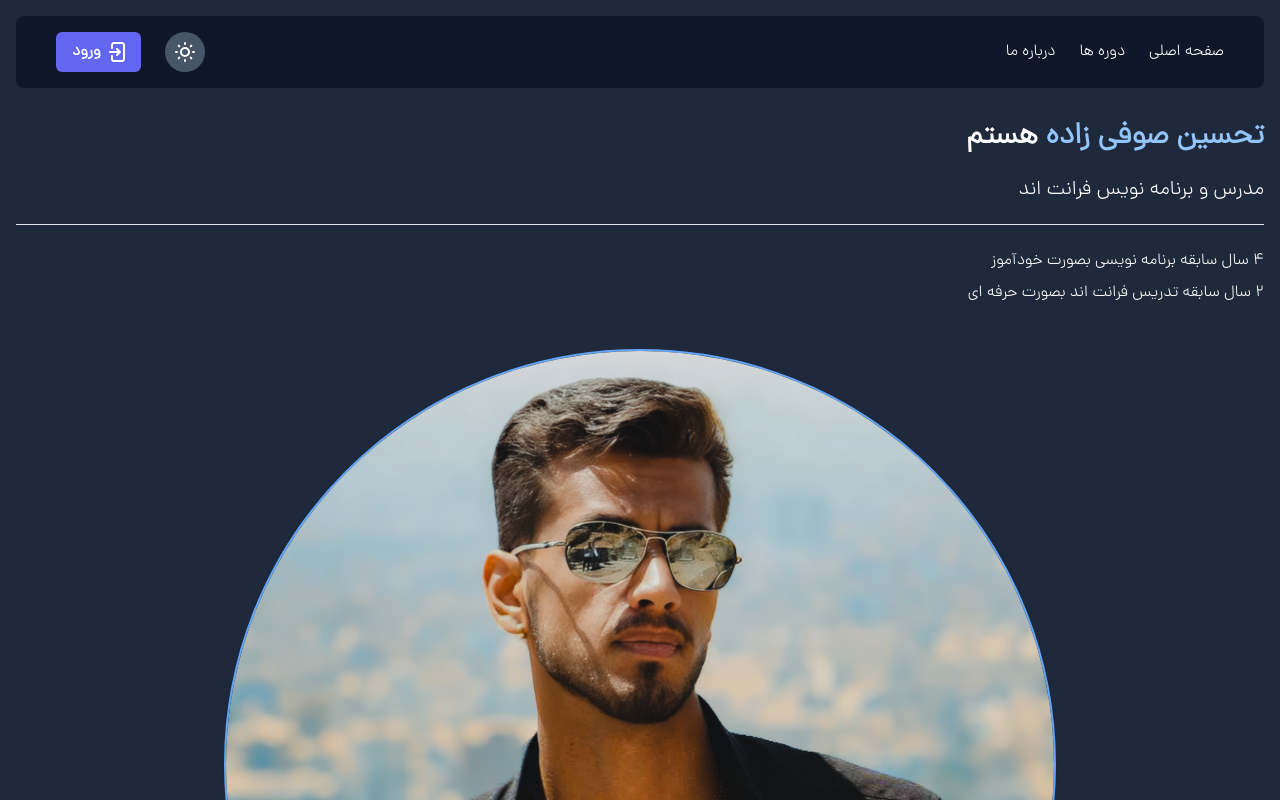
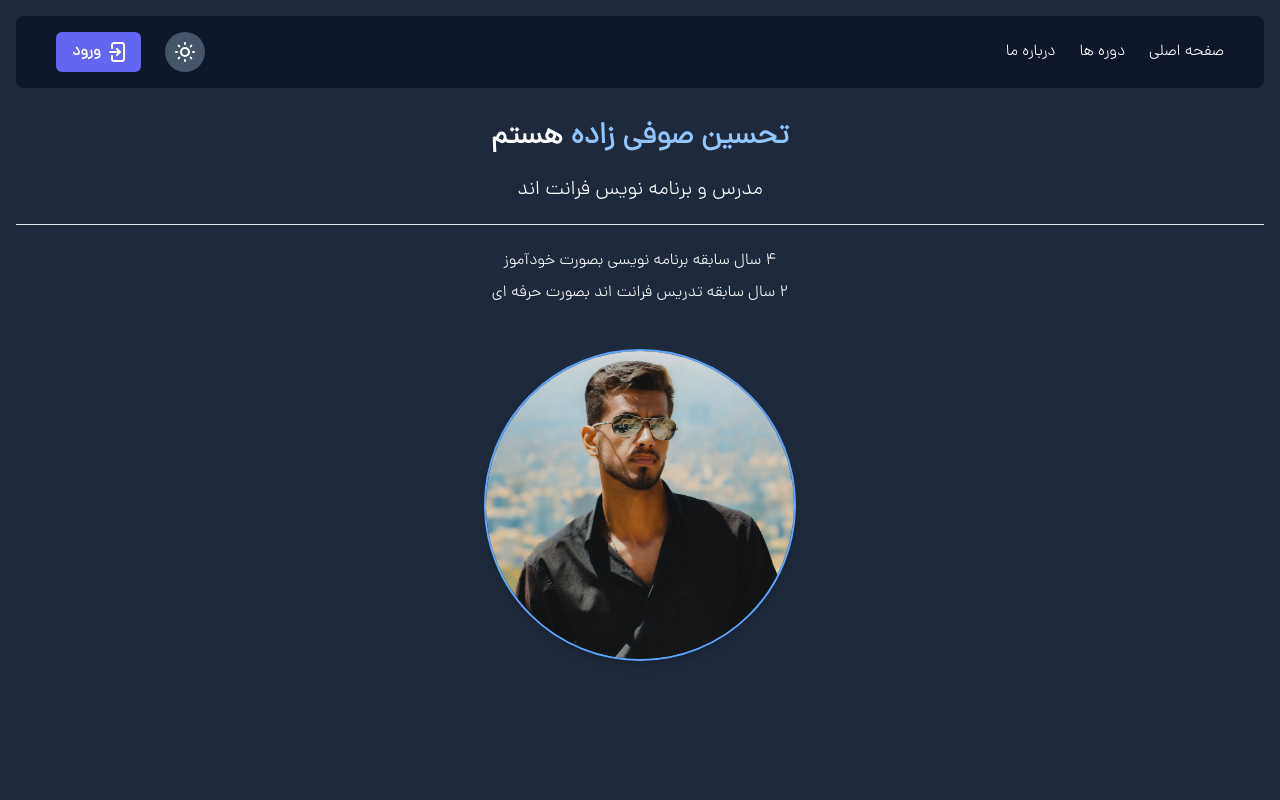
Before and after one commit to soufi-learn/courses-list, a React (Vite) app: page /about-us in a window 1280 px wide. Shown: the top 800 px of the page. Built offline with nearby package versions, Linux system fonts and the light colour scheme.

Commit message:
responsive about-us page in desktop size

```diff
--- a/src/components/pages/AboutUs.jsx
+++ b/src/components/pages/AboutUs.jsx
@@ -1,7 +1,7 @@
 import aboutUsImage from "../../assets/images/about-us-img.jpg";
 const AboutUs = () => {
   return (
-    <div className="px-4 mt-8 dark:text-white text-center md:text-start">
+    <div className="px-4 mt-8 dark:text-white text-center">
       <h2 className="mb-5">
         <span className="dark:text-blue-300 text-blue-400">
           تحسین صوفی زاده
@@ -17,7 +17,7 @@ const AboutUs = () => {
       <img
         src={aboutUsImage}
         alt="tahsin soufizade"
-        className="rounded-full w-4/6 border-2 border-blue-400 shadow-lg mx-auto mt-10"
+        className="rounded-full w-4/6 border-2 border-blue-400 shadow-lg mx-auto mt-10 md:w-1/2 lg:w-1/3 xl:w-1/4"
       />
     </div>
   );
```
